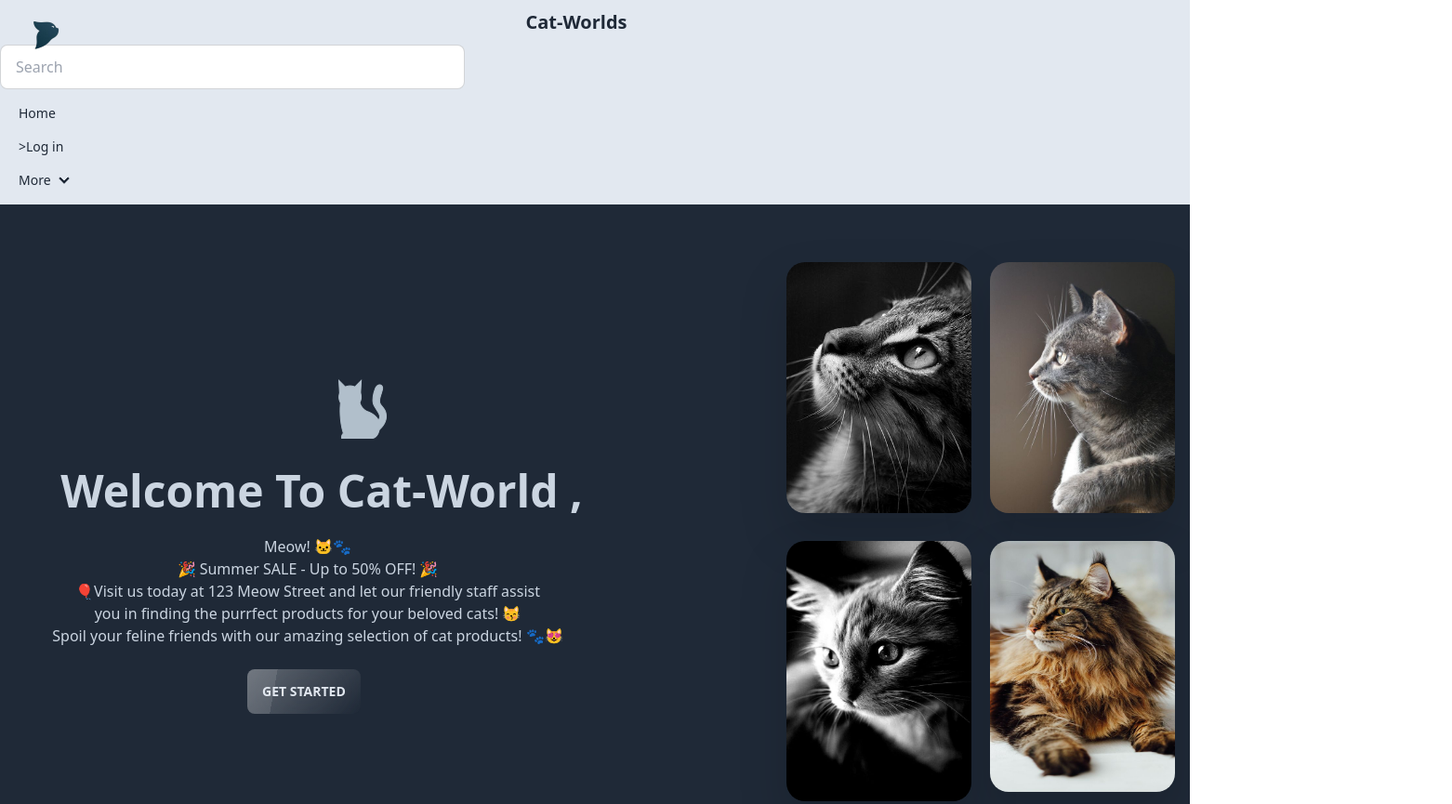
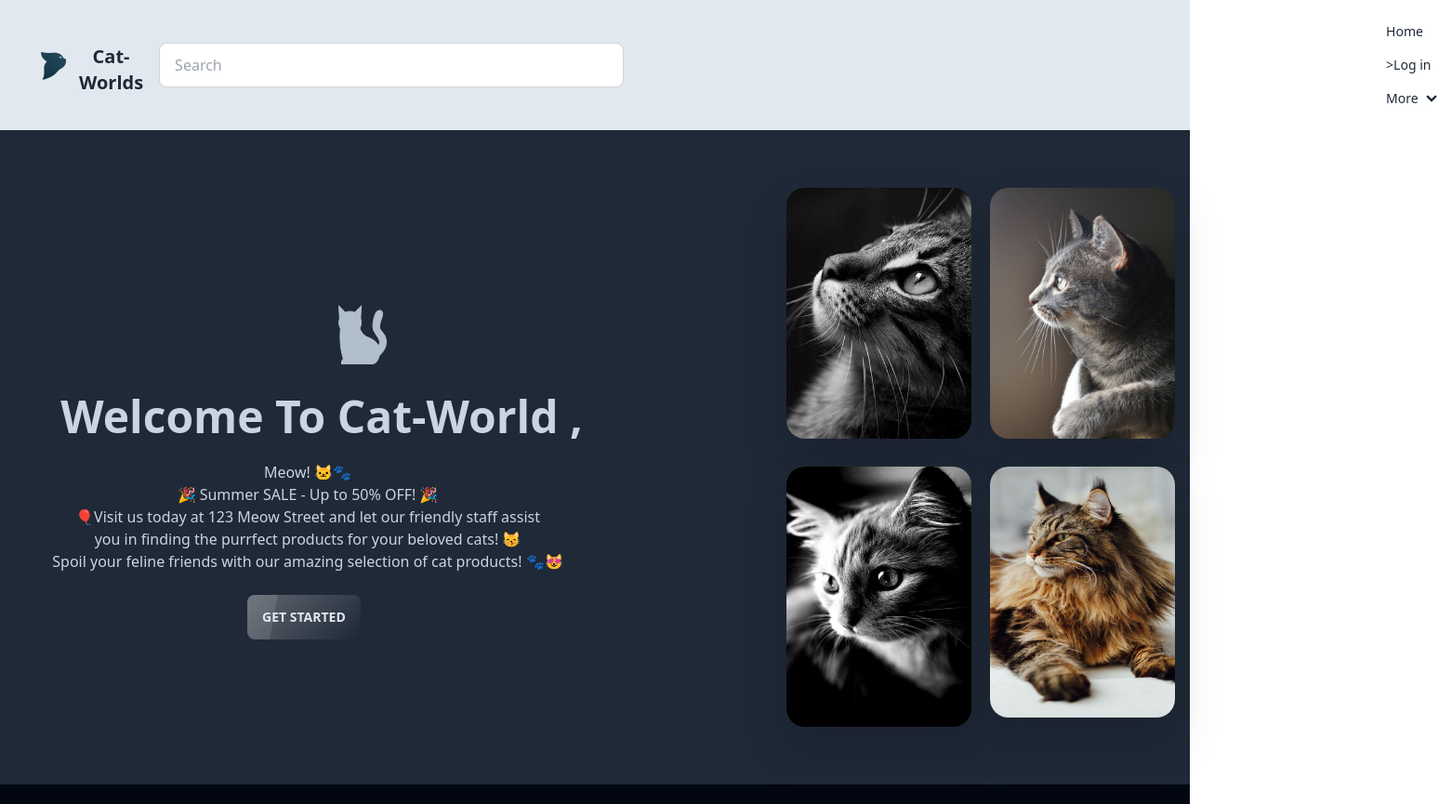
Before and after one commit to FarhanAhmedAshish/Cat-Web, a plain HTML site: page index.html in a window 1280 px wide. Shown: the top 865 px of the page at 93% size, 1562 px wide, since content can reach past the window. Drawn offline with nearby package versions, Linux system fonts and the light colour scheme.

Commit message:
img process

```diff
--- a/index.html
+++ b/index.html
@@ -10,11 +10,11 @@
 
 </head>
 <body>
-  <div class="lg:navbar bg-slate-200 lg:pr-[100px] sm:flex-col sm:pr-0">
+  <div class="lg:hero navbar bg-slate-200 lg:flex-row lg:pr-[100px] sm:flex-col sm:pr-0">
    <div><img src="img/cat.png" class=" absolute lg:w-[100px]  sm:w-[90px]"></div>
-    <div class="lg:flex-1 sm:flex-col ">
+    <div class="lg:flex-row sm:flex-col ">
 
-      <div class="lg:flex items-center sm:flex-col">
+      <div class="lg:flex-row items-center sm:flex-col">
 
 
          <div><a class="btn btn-ghost normal-case text-xl ml-[60px]">Cat-Worlds</a></div></div>
@@ -27,8 +27,8 @@
 
 
 
-    <div class="lg:flex-none sm:flex-col">
-      <ul class="menu menu-horizontal px-1 sm:flex-col">
+    <div class="lg:flex-row sm:flex-col lg:ml-[800px]">
+      <ul class="menu menu-horizontal px-1 lg:flex-row sm:flex-col">
         <li><a> Home</a></li>
         <li><a href="login.html">>Log in</a></li>
 
```
